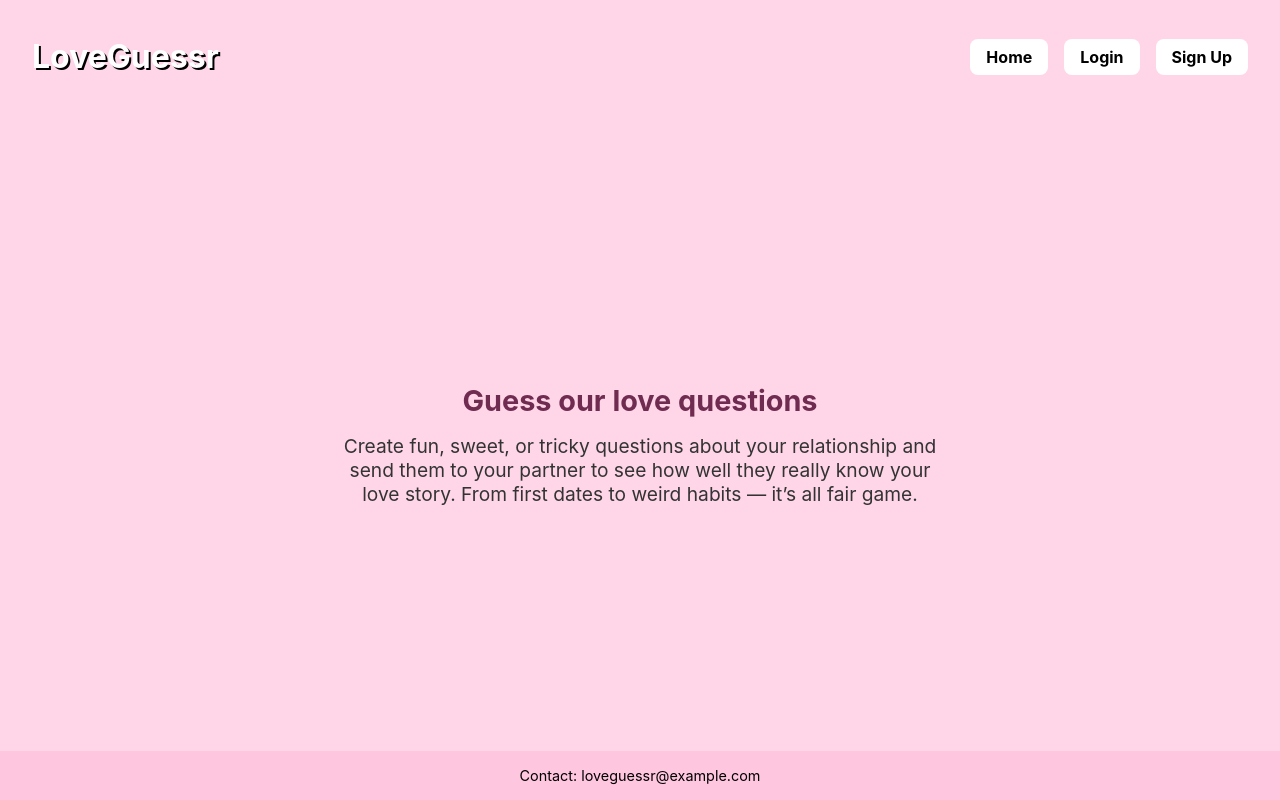
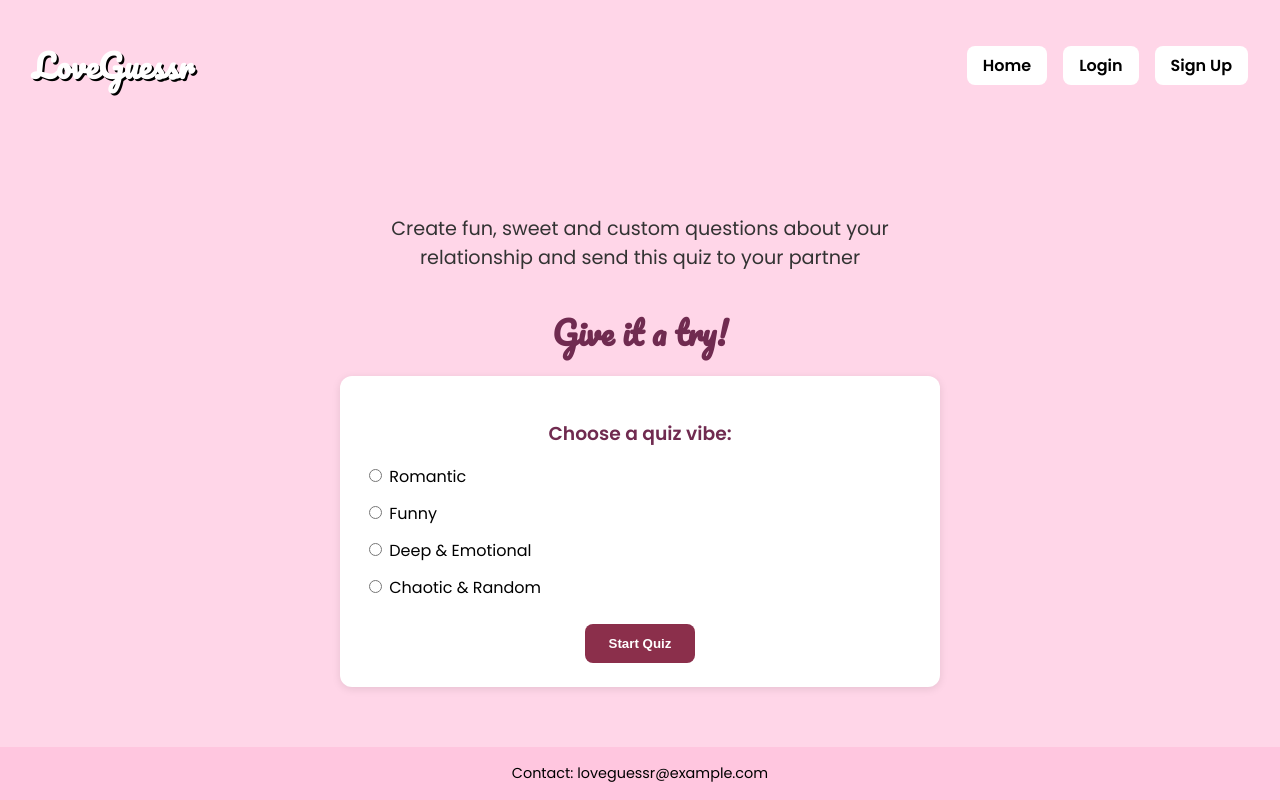
Before and after one commit to ayrtonaoki/loveguessr-frontend, a React (Create React App) app: page / in a window 1280 px wide. Built offline with nearby package versions, Linux system fonts and the light colour scheme.

Commit message:
Refactoring Home page

```diff
--- a/src/pages/Home.jsx
+++ b/src/pages/Home.jsx
@@ -1,12 +1,32 @@
-import React from 'react';
+import React, { useState } from 'react';
 import { Link } from 'react-router-dom';
 
 function Home() {
+  const [selectedOption, setSelectedOption] = useState('');
+
+  const handleSubmit = (e) => {
+    e.preventDefault();
+    console.log("Selected option:", selectedOption);
+    // You can navigate or trigger quiz logic here
+  };
+
   return (
-    <div style={{ backgroundColor: '#ffd6e8', minHeight: '100vh', display: 'flex', flexDirection: 'column' }}>
+    <div style={{
+      backgroundColor: '#ffd6e8',
+      minHeight: '100vh',
+      display: 'flex',
+      flexDirection: 'column',
+      fontFamily: "'Poppins', sans-serif"
+    }}>
       {/* Header */}
-      <header style={{ display: 'flex', justifyContent: 'space-between', alignItems: 'center', padding: '1rem 2rem' }}>
+      <header style={{
+        display: 'flex',
+        justifyContent: 'space-between',
+        alignItems: 'center',
+        padding: '1rem 2rem'
+      }}>
         <h1 style={{
+          fontFamily: "'Pacifico', cursive",
           fontSize: '2rem',
           fontWeight: 'bold',
           color: 'white',
@@ -22,18 +42,112 @@ function Home() {
       </header>
 
       {/* Main Content */}
-      <main style={{ flexGrow: 1, display: 'flex', alignItems: 'center', justifyContent: 'center', textAlign: 'center', padding: '2rem' }}>
-        <div>
-          <h2 style={{ fontSize: '1.8rem', marginBottom: '1rem', color: '#702B50' }}>Guess our love questions</h2>
-          <p style={{ fontSize: '1.2rem', maxWidth: '600px', margin: '0 auto', color: '#333333'}}>
-            Create fun, sweet, or tricky questions about your relationship and send them to your partner to see how well they really know your love story.
-            From first dates to weird habits — it’s all fair game.
+      <main style={{
+        flexGrow: 1,
+        display: 'flex',
+        flexDirection: 'column',
+        alignItems: 'center',
+        justifyContent: 'flex-start',
+        textAlign: 'center',
+        padding: '4rem 2rem 2rem'
+      }}>
+        <div style={{ maxWidth: '600px' }}>
+          <p style={{
+            fontSize: '1.2rem',
+            color: '#333333',
+            marginBottom: '2rem'
+          }}>
+            Create fun, sweet and custom questions about your relationship and
+            send this quiz to your partner
           </p>
+
+          <h2 style={{
+            fontSize: '2rem',
+            marginBottom: '1rem',
+            color: '#702B50',
+            fontFamily: "'Pacifico', cursive"
+          }}>
+            Give it a try!
+          </h2>
+
+          {/* Quiz Type Selector */}
+          <form onSubmit={handleSubmit} style={{
+            backgroundColor: '#fff',
+            padding: '1.5rem',
+            borderRadius: '12px',
+            boxShadow: '0 2px 8px rgba(0,0,0,0.1)'
+          }}>
+            <h3 style={{ color: '#702B50', marginBottom: '1rem' }}>Choose a quiz vibe:</h3>
+            <div style={{
+              display: 'flex',
+              flexDirection: 'column',
+              gap: '0.75rem',
+              alignItems: 'flex-start'
+            }}>
+              <label>
+                <input
+                  type="radio"
+                  name="quizType"
+                  value="romantic"
+                  checked={selectedOption === 'romantic'}
+                  onChange={(e) => setSelectedOption(e.target.value)}
+                /> Romantic
+              </label>
+              <label>
+                <input
+                  type="radio"
+                  name="quizType"
+                  value="funny"
+                  checked={selectedOption === 'funny'}
+                  onChange={(e) => setSelectedOption(e.target.value)}
+                /> Funny
+              </label>
+              <label>
+                <input
+                  type="radio"
+                  name="quizType"
+                  value="deep"
+                  checked={selectedOption === 'deep'}
+                  onChange={(e) => setSelectedOption(e.target.value)}
+                /> Deep & Emotional
+              </label>
+              <label>
+                <input
+                  type="radio"
+                  name="quizType"
+                  value="chaotic"
+                  checked={selectedOption === 'chaotic'}
+                  onChange={(e) => setSelectedOption(e.target.value)}
+                /> Chaotic & Random
+              </label>
+            </div>
+
+            <button
+              type="submit"
+              style={{
+                marginTop: '1.5rem',
+                padding: '0.75rem 1.5rem',
+                backgroundColor: '#8B2F4B',
+                color: '#fff',
+                border: 'none',
+                borderRadius: '8px',
+                fontWeight: 'bold',
+                cursor: 'pointer'
+              }}
+            >
+              Start Quiz
+            </button>
+          </form>
         </div>
       </main>
 
       {/* Footer */}
-      <footer style={{ textAlign: 'center', padding: '1rem', fontSize: '0.9rem', backgroundColor: '#ffc6df' }}>
+      <footer style={{
+        textAlign: 'center',
+        padding: '1rem',
+        fontSize: '0.9rem',
+        backgroundColor: '#ffc6df'
+      }}>
         Contact: loveguessr@example.com
       </footer>
     </div>
```
